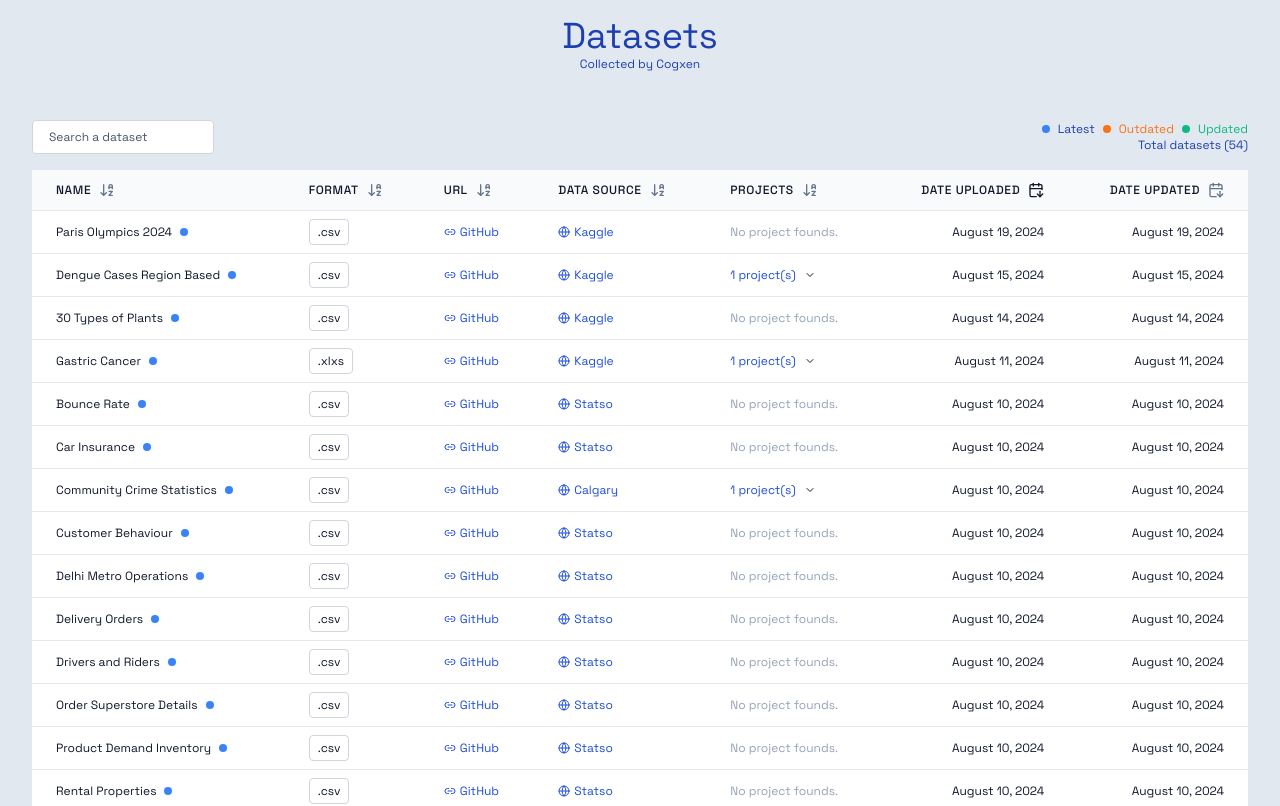
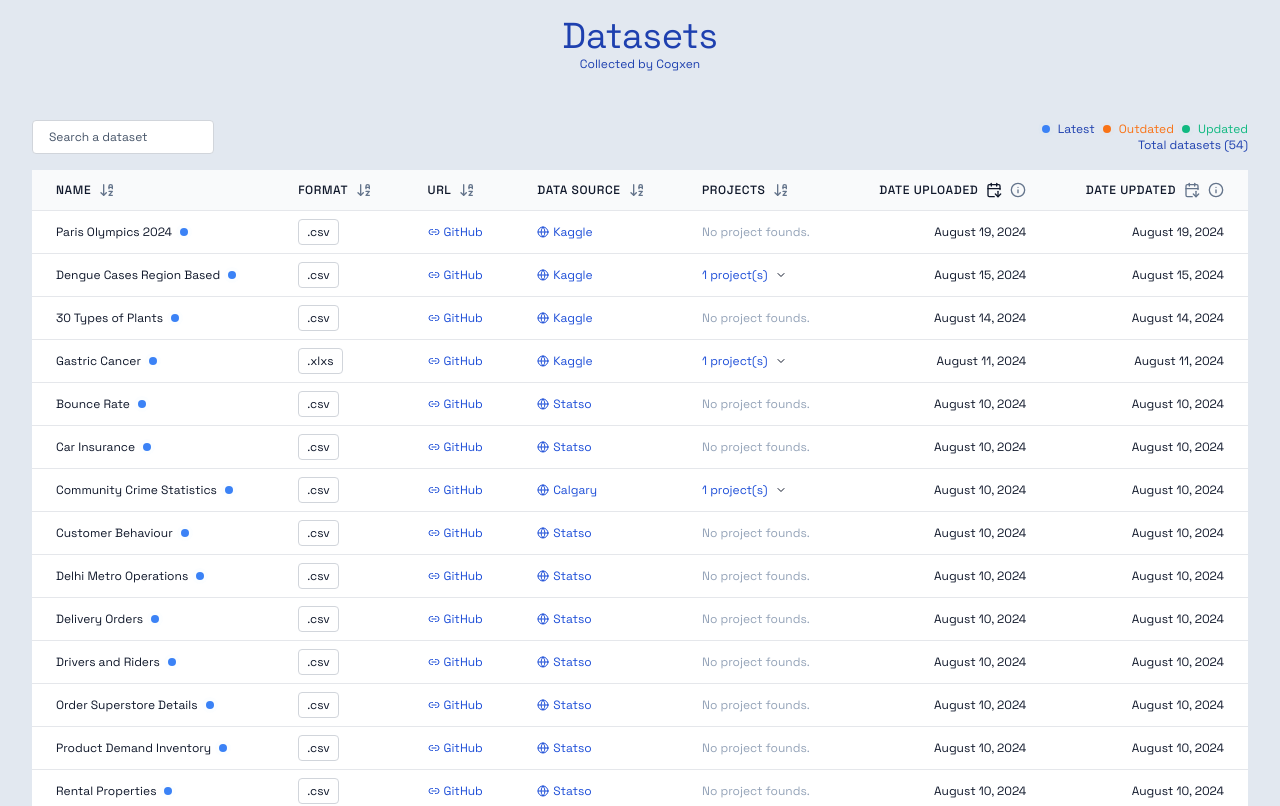
Before and after one commit to cogxen/datasets, a Next.js app: page / in a window 1280 px wide. Shown: the top 806 px of the page. Built offline with nearby package versions, Linux system fonts and the light colour scheme.

Commit message:
feat: add information on specific columns

```diff
--- a/src/components/table/TableHeader.tsx
+++ b/src/components/table/TableHeader.tsx
@@ -1,6 +1,6 @@
 import React from "react"
 import { HeaderGroup } from "@tanstack/react-table"
-import { ArrowDownAZ, ArrowUpAZ, CalendarArrowDown, CalendarArrowUp } from "lucide-react"
+import { ArrowDownAZ, ArrowUpAZ, CalendarArrowDown, CalendarArrowUp, Info } from "lucide-react"
 
 interface TableHeaderProps<T> {
   headerGroup: HeaderGroup<T>
@@ -48,6 +48,16 @@
             ) : (
               <ArrowDownAZ className="h-4 w-4 text-slate-500" />
             )}
+            {(header.column.id === "uploaded_at" || header.column.id === "updated_at") && (
+              <div className="relative group">
+                <Info className="h-4 w-4 text-slate-500 cursor-pointer" />
+                <div className="absolute bottom-full mb-2 hidden w-32 p-2 text-[10px] font-thin text-white bg-slate-700 rounded group-hover:block">
+                  {header.column.id === "uploaded_at"
+                    ? "Date when the dataset was uploaded to the repository"
+                    : "Date when the dataset was last updated in the repository"}
+                </div>
+              </div>
+            )}
           </div>
         </th>
       ))}
```
